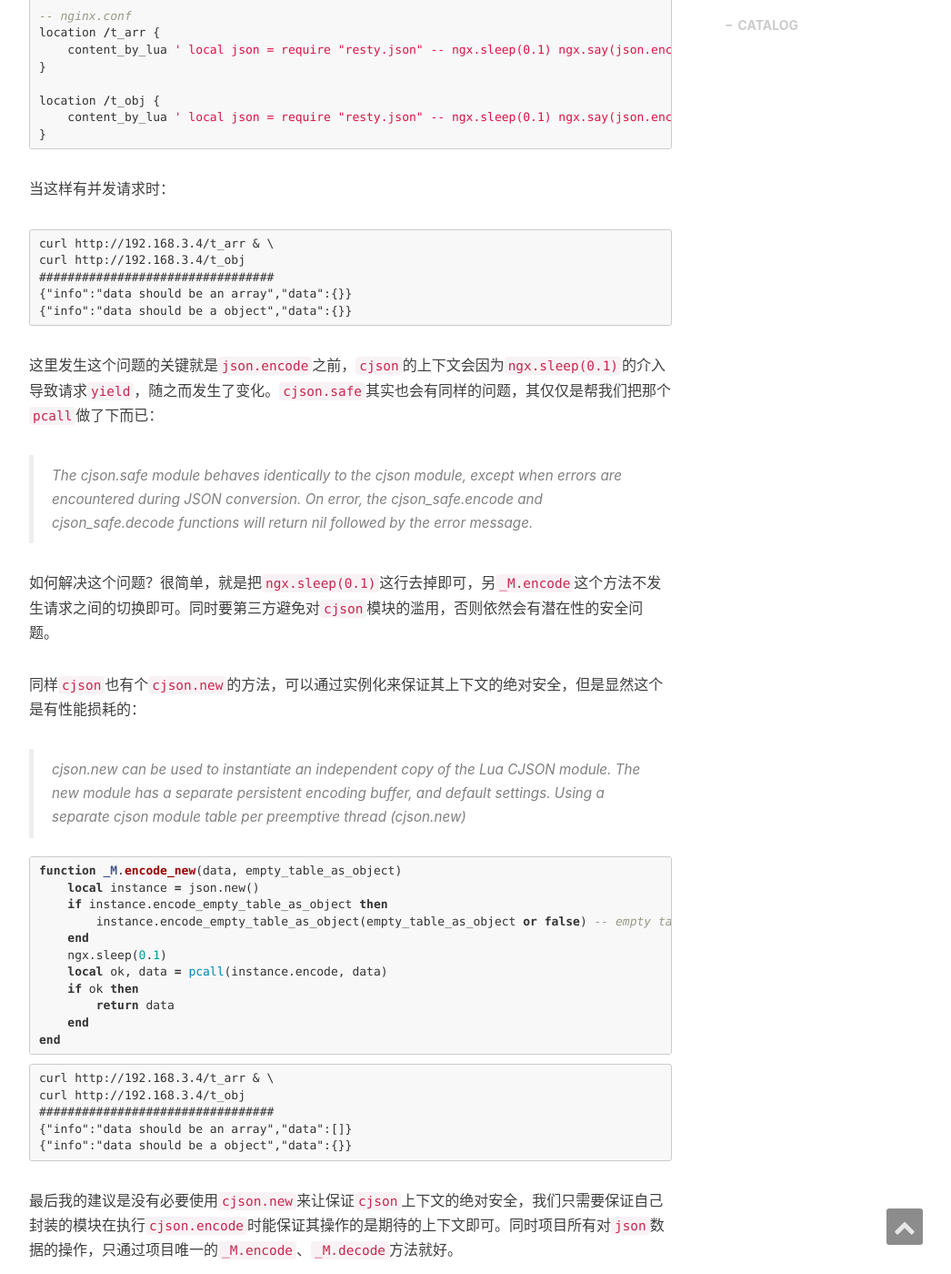
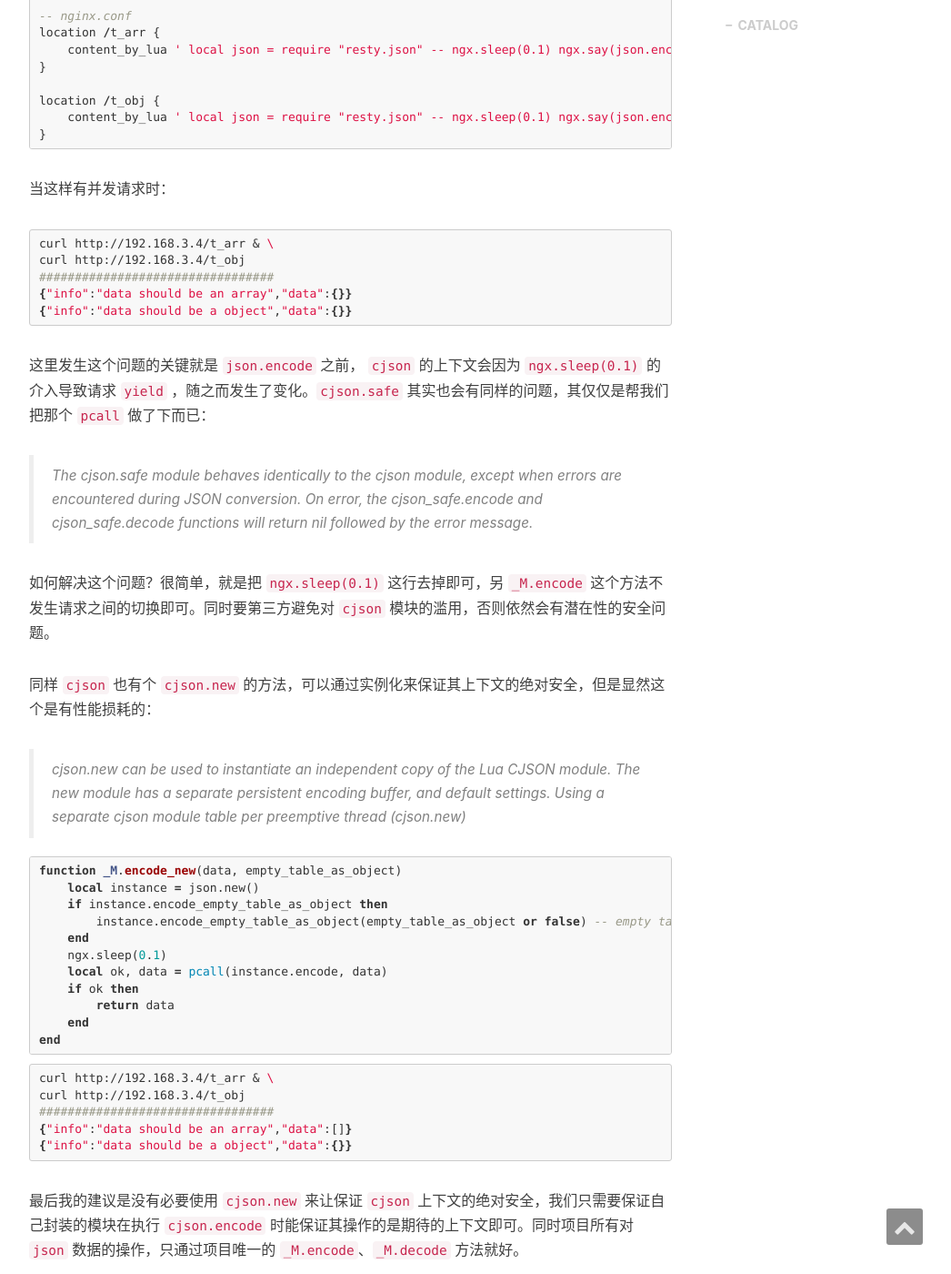
Before and after one commit to ms2008/ms2008.github.io, a Jekyll site: the page built from _posts/2016-11-28-lua-cjson.md, in a window 1280 px wide and 1400 px high, scrolled down 952 px. Shown: the whole window at 91% size, without its empty margins (233-1279 px from the left). Built offline with Jekyll 4.4.1, drawn with Linux system fonts in a browser that asks for light colours; nearby versions of some CDN libraries; comment, search, counter and statistics services are not loaded; some of the changed text lies outside the part shown.

Commit message:
minor fixes for markdown format

````diff
--- a/_posts/2016-11-28-lua-cjson.md
+++ b/_posts/2016-11-28-lua-cjson.md
@@ -11,7 +11,7 @@ tags:
     - cjson
 ---
 
-我说的`cjson`**抢占**问题可不是`lua`的**非抢占**式协程，更准确的理解应该是：由于`lua`的协程切换，可能会导致`cjson`上下文不一致的情况。例如：
+我说的 `cjson` **抢占** 问题可不是 lua 的 **非抢占** 式协程，更准确的理解应该是：由于 lua 的协程切换，可能会导致 `cjson` 上下文不一致的情况。例如：
 
 ```lua
 -- json.lua
@@ -56,7 +56,7 @@ location /t_obj {
 
 当这样有并发请求时：
 
-```
+```sh
 curl http://192.168.3.4/t_arr & \
 curl http://192.168.3.4/t_obj
 #################################
@@ -64,13 +64,13 @@ curl http://192.168.3.4/t_obj
 {"info":"data should be a object","data":{}}
 ```
 
-这里发生这个问题的关键就是`json.encode`之前，`cjson`的上下文会因为`ngx.sleep(0.1)`的介入导致请求`yield`，随之而发生了变化。`cjson.safe`其实也会有同样的问题，其仅仅是帮我们把那个`pcall`做了下而已：
+这里发生这个问题的关键就是 `json.encode` 之前， `cjson` 的上下文会因为 `ngx.sleep(0.1)` 的介入导致请求 `yield` ，随之而发生了变化。`cjson.safe` 其实也会有同样的问题，其仅仅是帮我们把那个 `pcall` 做了下而已：
 
 > The cjson.safe module behaves identically to the cjson module, except when errors are encountered during JSON conversion. On error, the cjson_safe.encode and cjson_safe.decode functions will return nil followed by the error message.
 
-如何解决这个问题？很简单，就是把`ngx.sleep(0.1)`这行去掉即可，另`_M.encode`这个方法不发生请求之间的切换即可。同时要第三方避免对`cjson`模块的滥用，否则依然会有潜在性的安全问题。
+如何解决这个问题？很简单，就是把 `ngx.sleep(0.1)` 这行去掉即可，另 `_M.encode` 这个方法不发生请求之间的切换即可。同时要第三方避免对 `cjson` 模块的滥用，否则依然会有潜在性的安全问题。
 
-同样`cjson`也有个`cjson.new`的方法，可以通过实例化来保证其上下文的绝对安全，但是显然这个是有性能损耗的：
+同样 `cjson` 也有个 `cjson.new` 的方法，可以通过实例化来保证其上下文的绝对安全，但是显然这个是有性能损耗的：
 
 > cjson.new can be used to instantiate an independent copy of the Lua CJSON module. The new module has a separate persistent encoding buffer, and default settings. Using a separate cjson module table per preemptive thread (cjson.new)
 
@@ -88,7 +88,7 @@ function _M.encode_new(data, empty_table_as_object)
 end
 ```
 
-```
+```sh
 curl http://192.168.3.4/t_arr & \
 curl http://192.168.3.4/t_obj
 #################################
@@ -96,7 +96,7 @@ curl http://192.168.3.4/t_obj
 {"info":"data should be a object","data":{}}
 ```
 
-最后我的建议是没有必要使用`cjson.new`来让保证`cjson`上下文的绝对安全，我们只需要保证自己封装的模块在执行`cjson.encode`时能保证其操作的是期待的上下文即可。同时项目所有对`json`数据的操作，只通过项目唯一的`_M.encode`、`_M.decode`方法就好。
+最后我的建议是没有必要使用 `cjson.new` 来让保证 `cjson` 上下文的绝对安全，我们只需要保证自己封装的模块在执行 `cjson.encode` 时能保证其操作的是期待的上下文即可。同时项目所有对 `json` 数据的操作，只通过项目唯一的 `_M.encode`、`_M.decode` 方法就好。
 
 ```lua
 function _M.encode(data, empty_table_as_object)
````
